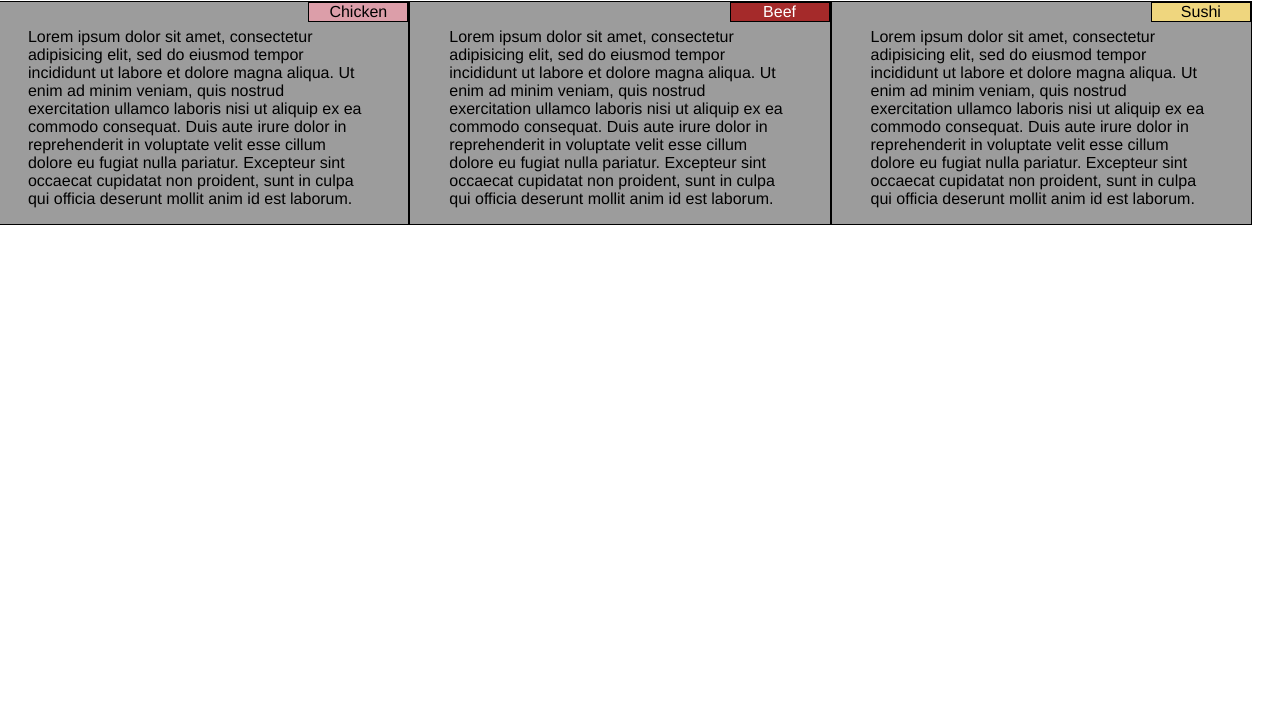
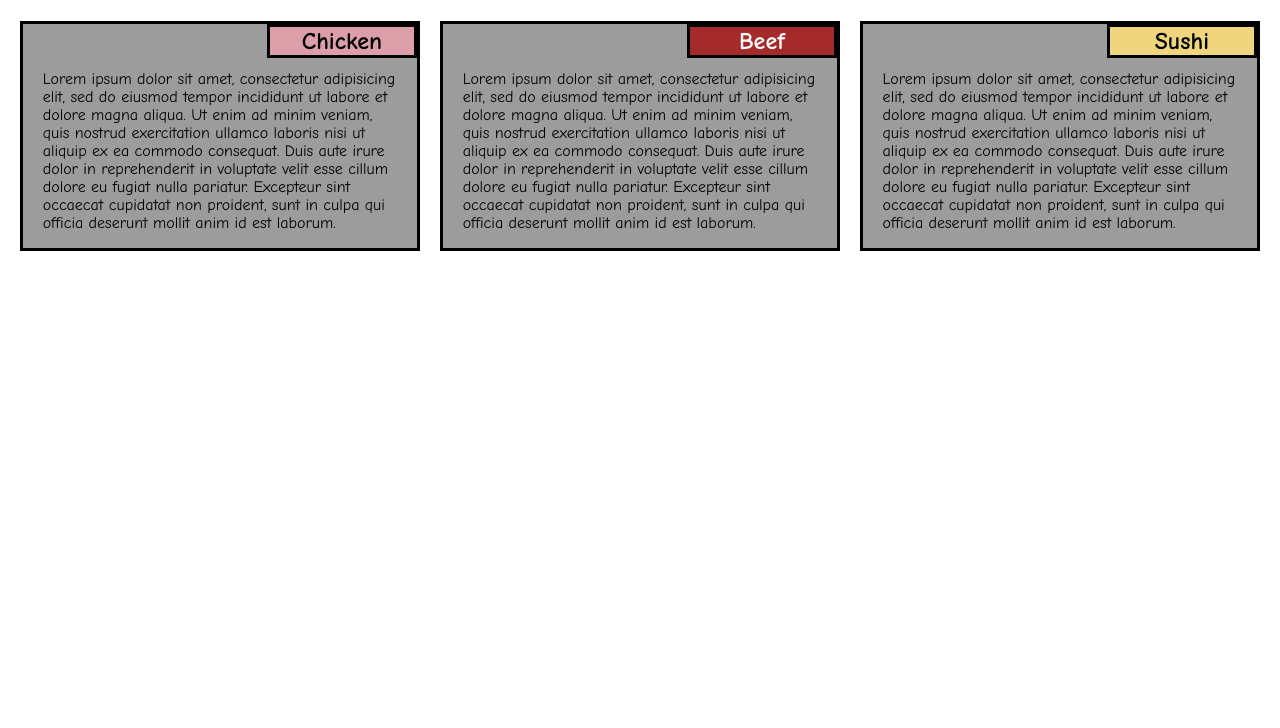
Before and after one commit to rotkehlxen/webdev, a plain HTML site: page food-menu/index.html in a window 1280 px wide. Shown: the part 72-800 px from the top of the page. Drawn offline with Linux system fonts and the light colour scheme.

Commit message:
submitted like this

```diff
--- a/food-menu/css/food-menu-style.css
+++ b/food-menu/css/food-menu-style.css
@@ -1,67 +1,67 @@
 * {
   box-sizing: border-box;
-  font-family: Arial, Helvetica, sans-serif;
+  font-family: "Comic Sans MS", cursive, sans-serif;
 }
+
+body {
+  margin: 10px;
+  padding: 0;
+}
+
 h1 {
   margin-bottom: 15px;
   text-align: center;
 }
 
+/* Add some padding to the text in each container, so it does not overlap
+with the subtitle */
 p {
+  padding-top: 30px;
   width: 90%;
-  font-family: Helvetica;
-  color: black;
   margin-left: auto;
   margin-right: auto;
+  text-align: left;
 }
 
-/* Add some padding to the text in each container, so it does not overlap
-with the subtitle */
-p.field-text{
-  padding-top: 10px
+div.section{
+  margin-left:10px;
+  margin-right: 10px;
+  margin-top: 20px;
+  margin-bottom: 20px;
+  border: 3px solid black;
+  position: relative;
+  background-color: #9C9C9C;
 }
 
 /* Style the subtitles of the containers*/
-#sushi{
-background-color: #EFD67E;
-color: black;
-border: 1px solid black;
+h2 {
+border: 3px solid black;
 position: absolute;
 top: 0px;
 right: 0px;
 text-align: center;
-width: 100px;
+width: 150px;
 margin-top: 0;
 }
 
-#beef{
+h2.sushi{
+background-color: #EFD67E;
+color: black;
+}
+
+h2.beef{
 background-color: #A52A2A;
 color: white;
-border: 1px solid black;
-position: absolute;
-top: 0px;
-right: 0px;
-text-align: center;
-width: 100px;
-margin-top: 0;
 }
 
-#chicken{
+h2.chicken{
 background-color: #DC9EA9;
 color: black;
-border: 1px solid black;
-position: absolute;
-top: 0px;
-right: 0px;
-text-align: center;
-width: 100px;
-margin-top: 0;
 }
 
 /* Simple Responsive Framework. */
 .row {
   width: 100%;
-  margin: 0 -20px;
 }
 
 /********** Large devices only **********/
@@ -69,10 +69,6 @@ margin-top: 0;
   .col-lg-1, .col-lg-2, .col-lg-3, .col-lg-4, .col-lg-5, .col-lg-6,
   .col-lg-7, .col-lg-8, .col-lg-9, .col-lg-10, .col-lg-11, .col-lg-12 {
     float: left;
-    background-color: #9C9C9C;
-    border: 1px solid black;
-    position: relative;
-    padding: 0 20px;
   }
   .col-lg-1 {
     width: 8.33%;
@@ -117,10 +113,6 @@ margin-top: 0;
   .col-md-1, .col-md-2, .col-md-3, .col-md-4, .col-md-5, .col-md-6,
   .col-md-7, .col-md-8, .col-md-9, .col-md-10, .col-md-11, .col-md-12 {
     float: left;
-    background-color: #9C9C9C;
-    border: 1px solid black;
-    position: relative;
-    padding: 0 20px;
   }
   .col-md-1 {
     width: 8.33%;
@@ -166,9 +158,6 @@ margin-top: 0;
   .col-xs-7, .col-xs-8, .col-xs-9, .col-xs-10, .col-xs-11, .col-xs-12 {
     float: left;
     background-color: #9C9C9C;
-    border: 1px solid black;
-    position: relative;
-    padding: 0 20px;
   }
   .col-xs-1 {
     width: 8.33%;
--- a/food-menu/index.html
+++ b/food-menu/index.html
@@ -11,31 +11,39 @@
 
 <div class="row">
   <div class="col-lg-4 col-md-6 col-xs-12" >
-    <p id="chicken">Chicken</p>
-    <p class="field-text"> Lorem ipsum dolor sit amet, consectetur adipisicing elit, sed do eiusmod
-    tempor incididunt ut labore et dolore magna aliqua. Ut enim ad minim veniam,
-    quis nostrud exercitation ullamco laboris nisi ut aliquip ex ea commodo
-    consequat. Duis aute irure dolor in reprehenderit in voluptate velit esse
-    cillum dolore eu fugiat nulla pariatur. Excepteur sint occaecat cupidatat non
-    proident, sunt in culpa qui officia deserunt mollit anim id est laborum.</p>
+    <div class="section">
+      <h2 class="chicken">Chicken</h2>
+      <p> Lorem ipsum dolor sit amet, consectetur adipisicing elit, sed do eiusmod
+      tempor incididunt ut labore et dolore magna aliqua. Ut enim ad minim veniam,
+      quis nostrud exercitation ullamco laboris nisi ut aliquip ex ea commodo
+      consequat. Duis aute irure dolor in reprehenderit in voluptate velit esse
+      cillum dolore eu fugiat nulla pariatur. Excepteur sint occaecat cupidatat non
+      proident, sunt in culpa qui officia deserunt mollit anim id est laborum.</p>
   </div>
+</div>
   <div class="col-lg-4 col-md-6 col-xs-12">
-    <p id="beef">Beef</p>
-    <p class="field-text"> Lorem ipsum dolor sit amet, consectetur adipisicing elit, sed do eiusmod
-    tempor incididunt ut labore et dolore magna aliqua. Ut enim ad minim veniam,
-    quis nostrud exercitation ullamco laboris nisi ut aliquip ex ea commodo
-    consequat. Duis aute irure dolor in reprehenderit in voluptate velit esse
-    cillum dolore eu fugiat nulla pariatur. Excepteur sint occaecat cupidatat non
-    proident, sunt in culpa qui officia deserunt mollit anim id est laborum.</p>
+    <div class="section">
+      <h2 class="beef">Beef</h2>
+      <p> Lorem ipsum dolor sit amet, consectetur adipisicing elit, sed do eiusmod
+      tempor incididunt ut labore et dolore magna aliqua. Ut enim ad minim veniam,
+      quis nostrud exercitation ullamco laboris nisi ut aliquip ex ea commodo
+      consequat. Duis aute irure dolor in reprehenderit in voluptate velit esse
+      cillum dolore eu fugiat nulla pariatur. Excepteur sint occaecat cupidatat non
+      proident, sunt in culpa qui officia deserunt mollit anim id est laborum.</p>
   </div>
-  <div class="col-lg-4 col-md-6 col-xs-12">
-    <p id="sushi">Sushi</p>
-    <p class="field-text"> Lorem ipsum dolor sit amet, consectetur adipisicing elit, sed do eiusmod
-    tempor incididunt ut labore et dolore magna aliqua. Ut enim ad minim veniam,
-    quis nostrud exercitation ullamco laboris nisi ut aliquip ex ea commodo
-    consequat. Duis aute irure dolor in reprehenderit in voluptate velit esse
-    cillum dolore eu fugiat nulla pariatur. Excepteur sint occaecat cupidatat non
-    proident, sunt in culpa qui officia deserunt mollit anim id est laborum.</p>
+</div>
+<!-- Attention: We can have the 3rd section fill the whole screen by setting
+its class to "col-md-12" (while the other two sections above fill half of the screen with "col-md-6" class) -->
+  <div class="col-lg-4 col-md-12 col-xs-12">
+    <div class="section">
+      <h2 class="sushi">Sushi</h2>
+      <p> Lorem ipsum dolor sit amet, consectetur adipisicing elit, sed do eiusmod
+      tempor incididunt ut labore et dolore magna aliqua. Ut enim ad minim veniam,
+      quis nostrud exercitation ullamco laboris nisi ut aliquip ex ea commodo
+      consequat. Duis aute irure dolor in reprehenderit in voluptate velit esse
+      cillum dolore eu fugiat nulla pariatur. Excepteur sint occaecat cupidatat non
+      proident, sunt in culpa qui officia deserunt mollit anim id est laborum.</p>
+    </div>
   </div>
 </div>
 
```
